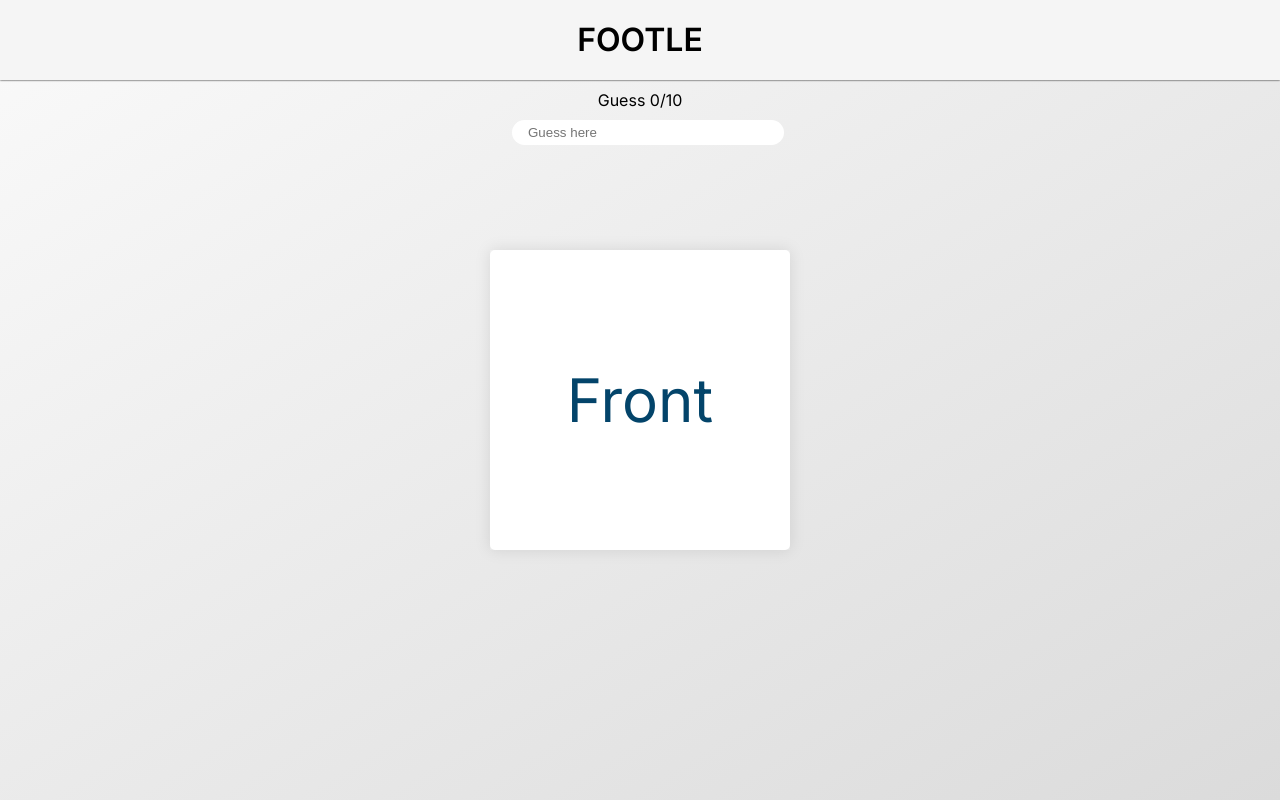
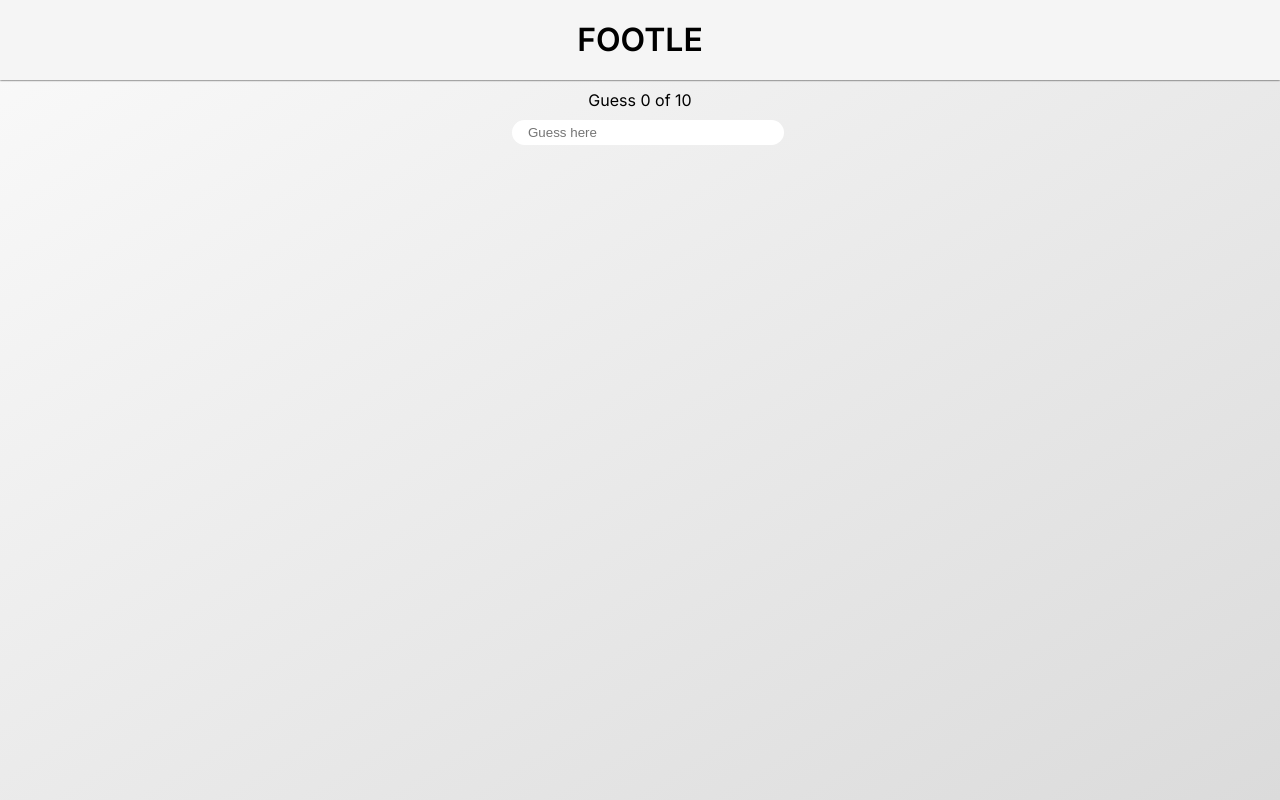
Before and after one commit to Danielx2003/Danielx2003.github.io, a React (Create React App) app: page / in a window 1280 px wide. Built offline with nearby package versions, Linux system fonts and the light colour scheme.

Commit message:
added animation

```diff
--- a/public/styles.css
+++ b/public/styles.css
@@ -86,7 +86,6 @@ header {
     max-width: 490px;
     display:flex;
     flex-direction: column;
-
 }
 
 .player--top {
@@ -132,6 +131,9 @@ header {
 }
 
 .correct {
+    animation-duration: 250ms;
+    animation-delay: 0ms;
+    animation: flip-out 1s;
     text-align: center;
     align-items: center;
     line-height: 35px;
@@ -213,50 +215,18 @@ header {
     font-weight: 500;
 }
 
-
-/* card styling delete after */
-.card {
-    position: absolute;
-    top: 50%;
-    left: 50%;
-    width: 300px;
-    height: 300px;
-    margin: -150px;
-    float: left;
-    perspective: 500px;
-  }
-
-  .content {
-    position: absolute;
-    width: 100%;
-    height: 100%;
-    box-shadow: 0 0 15px rgba(0,0,0,0.1);
-
-    transition: transform 1s;
-    transform-style: preserve-3d;
-  }
-
-  .card:hover .content {
-    transform: rotateY( 180deg ) ;
-    transition: transform 0.5s;
-  }
-
-  .front,
-  .back {
-    position: absolute;
-    height: 100%;
-    width: 100%;
-    background: white;
-    line-height: 300px;
-    color: #03446A;
-    text-align: center;
-    font-size: 60px;
-    border-radius: 5px;
-    backface-visibility: hidden;
-  }
-
-  .back {
-    background: #03446A;
-    color: white;
-    transform: rotateY( 180deg );
-  }
+/* keyframes attempt */
+@keyframes flip-out {
+    from {
+        -webkit-transform: rotateY(-90deg);
+        transform: rotateY(-90deg);
+        -moz-transform: rotateY(-90deg);
+        -o-transform: rotateY(-90deg);
+    }
+    to {
+        -webkit-transform: rotateY(0deg);
+        transform: rotateY(0deg);
+        -moz-transform: rotateY(0deg);
+        -o-transform: rotateY(0deg);
+    }
+}
--- a/src/App.js
+++ b/src/App.js
@@ -1,6 +1,6 @@
 import React from 'react';
 import Header from "./comp/header.js"
-import Player from "./comp/player.js"
+import Player from "./comp/player.jsx"
 import Dropdown from "./comp/dropdown.js"
 import Counter from "./comp/counter.js"
 import Winner from "./comp/winner.js"
@@ -27,21 +27,23 @@ export default function App(props) {
         }
     }
 
+    //ADD BACK BELOW DROPDOWN (?)
+    /*
+    <Winner
+        winner={playerGusessArr.includes(props.player) ? true : false}
+    />
+    <Loser
+        loser={playerGusessArr}
+    />
+    */
 
     return (
         <div className="container">
             <Header />
-            <Card/>
             <Counter count={playerGusessArr.length} />
             <Dropdown
                 setGuesses={setGuessArr}
                 gameOver={isGameOver()}
-            />
-            <Winner
-                winner={playerGusessArr.includes(props.player) ? true : false}
-            />
-            <Loser
-                loser={playerGusessArr}
             />
             {playerGusessArr.reverse().map((player) => <Player item={player} goal={props.player} />)}
         </div>
--- a/src/comp/card.js
+++ /dev/null
@@ -1,16 +0,0 @@
-import React from "react"
-
-export default function Card() {
-    return (
-        <div class="card">
-            <div class="content">
-                <div class="front">
-                    Front
-                </div>
-                <div class="back">
-                Back!
-                </div>
-        </div>
-    </div>
-    )
-}
--- a/src/comp/counter.js
+++ b/src/comp/counter.js
@@ -2,7 +2,7 @@ import React from 'react';
 
 export default function Counter(props) {
     return (
-        <p className="counter">Guess {props.count}/10</p>
+        <p className="counter" style={props.count > 8 ? { color: 'red' } : { color: 'black' }}>Guess {props.count} of 10</p>
 
     )
 
--- a/src/comp/dropdown.js
+++ b/src/comp/dropdown.js
@@ -35,7 +35,8 @@ export default function Dropdown(props) {
             {props.setGuesses(guessArr)}
             {send.map(play => <Element
                 data={play}
-                guess={setGuessArr}
+                guess={guessArr}
+                setGuess={setGuessArr}
                 setSend={setSend}
                 setInput={setInput}
             />)}
--- a/src/comp/element.js
+++ b/src/comp/element.js
@@ -1,9 +1,14 @@
 import React from 'react';
-
 
 export default function Element(props) {
     function handleClick(e) {
-        props.guess(prevArr => [...prevArr, props.data])
+        if (props.guess.length == 0) {
+            props.setGuess(prevArr => [...prevArr, props.data])
+        } else if (props.guess.includes(props.data)) {
+            console.log("already guessed")
+        } else {
+            props.setGuess(prevArr => [...prevArr, props.data])
+        }
         props.setSend([])
         props.setInput("")
     }
--- a/src/comp/player.js
+++ b/src/comp/player.jsx
@@ -29,7 +29,6 @@ export default function Player(props) {
                         <p className="stat-title">Foot</p>
                         <p className="stat--stat">{props.item.foot}</p>
                     </div>
-
                 </div>
                 <div className="player--stats-bottom">
                     <div className={props.item.country == props.goal.country ? "correct" : "wrong"}>
@@ -42,7 +41,6 @@ export default function Player(props) {
                     </div>
 
                 </div>
-
             </div>
 
         </div>
```
